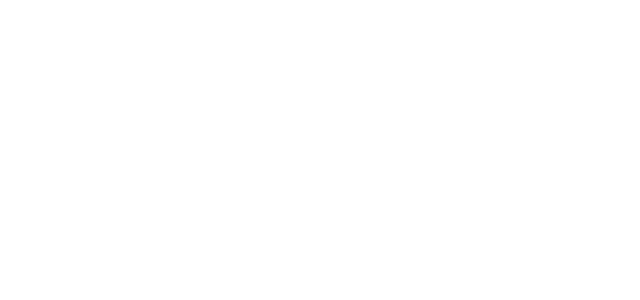
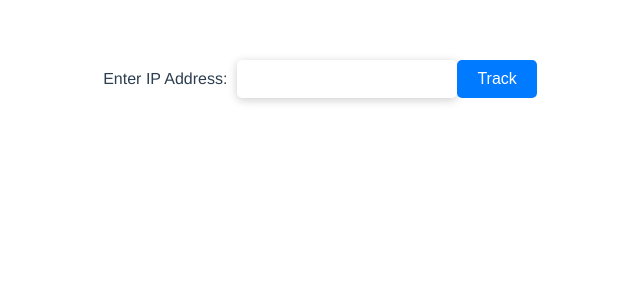
Before and after one commit to MohamedAshraf2/ip-address-tracker, a Vue app: page / in a window 1280 px wide. Shown: the top 300 px of the page, without its empty margins (320-960 px from the left). Built offline with nearby package versions, Linux system fonts and the light colour scheme.

Commit message:
get the data by axios

```diff
--- a/package.json
+++ b/package.json
@@ -8,7 +8,9 @@
     "lint": "vue-cli-service lint"
   },
   "dependencies": {
+    "axios": "^1.3.6",
     "core-js": "^3.8.3",
+    "leaflet": "^1.9.3",
     "vue": "^3.2.13"
   },
   "devDependencies": {
--- a/src/App.vue
+++ b/src/App.vue
@@ -1,10 +1,13 @@
 <template>
+  <map-component/>
 </template>
 
 <script>
-
+import MapComponent from "./components/MapComponent.vue"
 export default {
-
+components:{
+  MapComponent
+}
 }
 </script>
 
--- /dev/null
+++ b/src/components/MapComponent.vue
@@ -0,0 +1,74 @@
+<template>
+  <div class="ip-tracker">
+    <div class="ip-input">
+      <label for="ip-address">Enter IP Address:</label>
+      <input type="text" id="ip-address" v-model="ipAddress" />
+      <button @click="getIpInfo">Track</button>
+    </div>
+  </div>
+</template>
+
+<script>
+// import L from 'leaflet';
+import "leaflet/dist/leaflet.css";
+const axios = require("axios");
+export default {
+  data() {
+    return {
+      ipAddress: "",
+    };
+  },
+  methods: {
+    async getIpInfo() {
+      const url =
+        "https://geo.ipify.org/api/v2/country,city?apiKey=at_txjvfLQeGNvNJ6VzBdO5UjJBdowCy&ipAddress=" +
+        this.ipAddress;
+      const response = await axios.get(url);
+      const result = response.data;
+      console.log(result.location.country);
+    },
+  },
+};
+</script>
+
+<style scoped>
+.ip-tracker {
+  display: flex;
+  flex-direction: column;
+  align-items: center;
+}
+
+.ip-input {
+  display: flex;
+  flex-direction: row;
+  align-items: center;
+  margin-bottom: 20px;
+}
+
+.ip-input label {
+  margin-right: 10px;
+}
+
+.ip-input input[type="text"] {
+  padding: 10px;
+  border: none;
+  border-radius: 5px;
+  box-shadow: 0 2px 10px rgba(0, 0, 0, 0.2);
+  font-size: 16px;
+  width: 200px;
+}
+
+.ip-input button {
+  background-color: #007aff;
+  color: #fff;
+  border: none;
+  border-radius: 5px;
+  padding: 10px 20px;
+  font-size: 16px;
+  cursor: pointer;
+}
+
+.ip-input button:hover {
+  background-color: #0066cc;
+}
+</style>
```
Also changed, not shown: src/components/HelloWorld.vue (deleted, +0 -12 lines), 1 other file (tests, documents, lock files or other folders).
